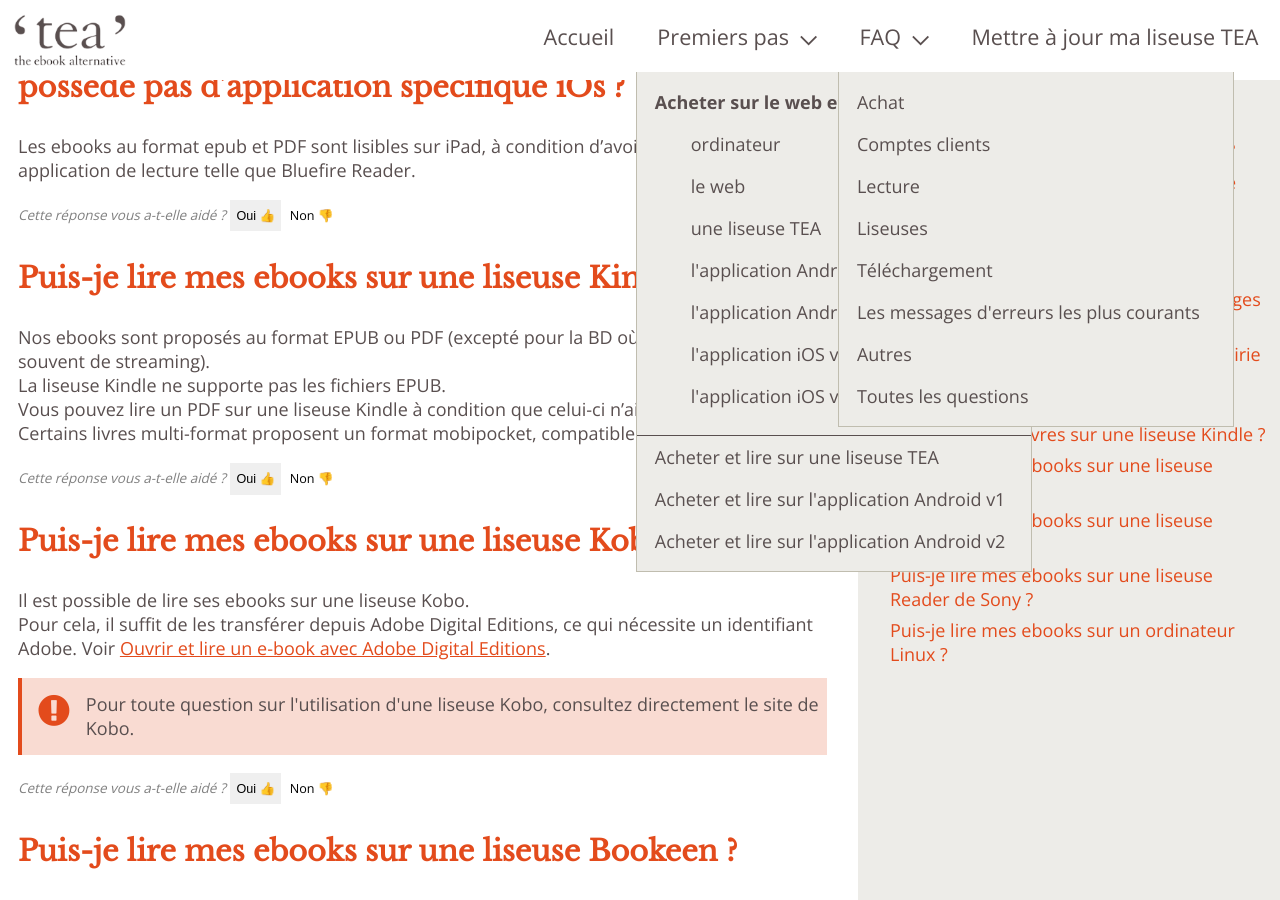
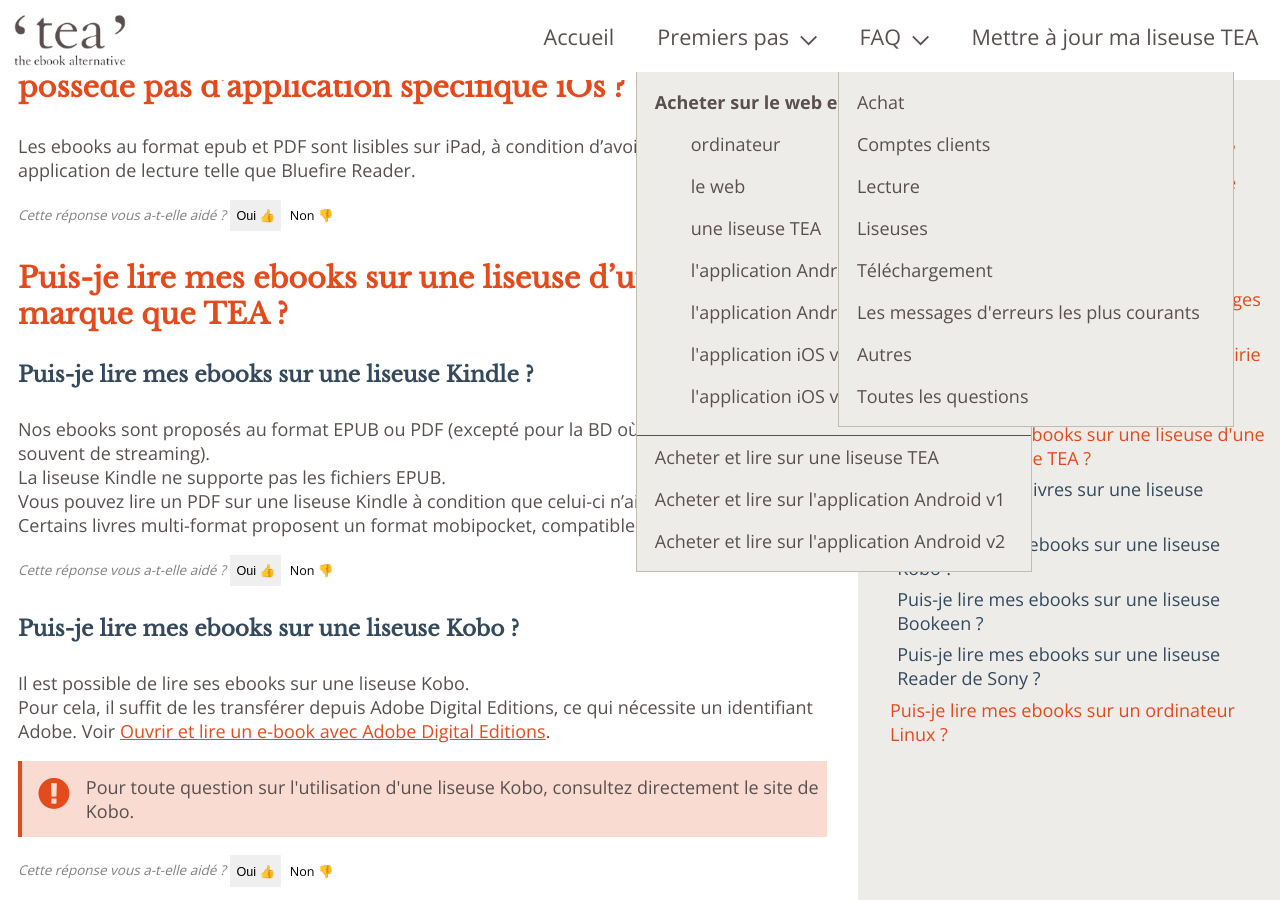
Before and after one commit to TEA-ebook/help-center, a Jekyll site: the page built from _pages/FAQ-lecture.md, in a window 1280 px wide and 900 px high, scrolled down 5415 px. Built offline with Jekyll 4.4.1, drawn with Linux system fonts in a browser that asks for light colours.

Commit message:
FAQ lecture Ajout titre autres marques de liseuses

```diff
--- a/_pages/FAQ-lecture.md
+++ b/_pages/FAQ-lecture.md
@@ -139,10 +139,13 @@
 
 {% include feedback-button.html question="Puis-je lire mes livres sur iPad, si ma librairie ne possède pas d'application spécifique iOs ?" %}
 
+{% include anchor.html id="lire-autres-marques-liseuses" label="Puis-je lire mes ebooks sur une liseuse d'une autre marque que TEA ?" %}
+
+### Puis-je lire mes ebooks sur une liseuse d'une autre marque que TEA ?
 
 {% include anchor.html id="lire-kindle" label="Puis-je lire mes livres sur une liseuse Kindle ?" %}
 
-### Puis-je lire mes ebooks sur une liseuse Kindle ?
+#### Puis-je lire mes ebooks sur une liseuse Kindle ?
 
 Nos ebooks sont proposés au format EPUB ou PDF (excepté pour la BD où il s'agit le plus souvent de streaming).
 La liseuse Kindle ne supporte pas les fichiers EPUB.
@@ -153,7 +156,7 @@
 
 {% include anchor.html id="lire-kobo" label="Puis-je lire mes ebooks sur une liseuse Kobo ?" %}
 
-### Puis-je lire mes ebooks sur une liseuse Kobo ?
+#### Puis-je lire mes ebooks sur une liseuse Kobo ?
 
 Il est possible de lire ses ebooks sur une liseuse Kobo.
 Pour cela, il suffit de les transférer depuis Adobe Digital Editions, ce qui nécessite un identifiant Adobe.
@@ -165,7 +168,7 @@
 
 {% include anchor.html id="bookeen" label="Puis-je lire mes ebooks sur une liseuse Bookeen ?" %}
 
-### Puis-je lire mes ebooks sur une liseuse Bookeen ?
+#### Puis-je lire mes ebooks sur une liseuse Bookeen ?
 
 Il est possible de lire ses ebooks sur une liseuse Bookeen.
 Pour cela, il suffit de les transférer depuis Adobe Digital Editions, ce qui nécessite un identifiant Adobe.
@@ -177,7 +180,7 @@
 
 {% include anchor.html id="lire-sony" label="Puis-je lire mes ebooks sur une liseuse Reader de Sony ?" %}
 
-### Puis-je lire mes ebooks sur une liseuse Reader de SONY ?
+#### Puis-je lire mes ebooks sur une liseuse Reader de SONY ?
 
 Pour transférer vos ebooks vers une liseuse SONY, le logiciel Reader SONY est nécessaire. Il est téléchargeable gratuitement sur le site de Sony :
 
```
